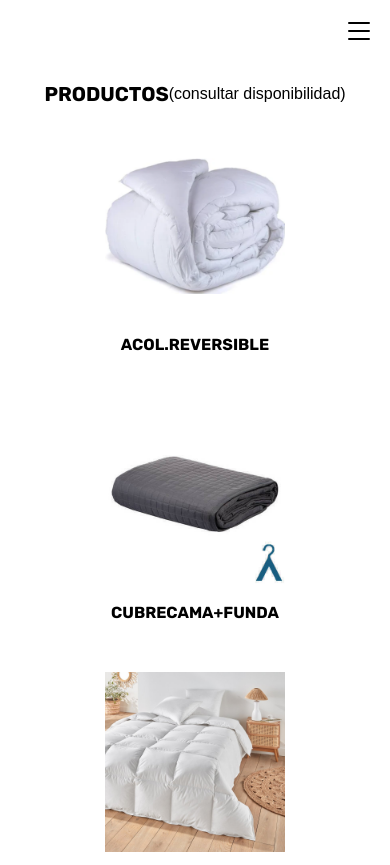
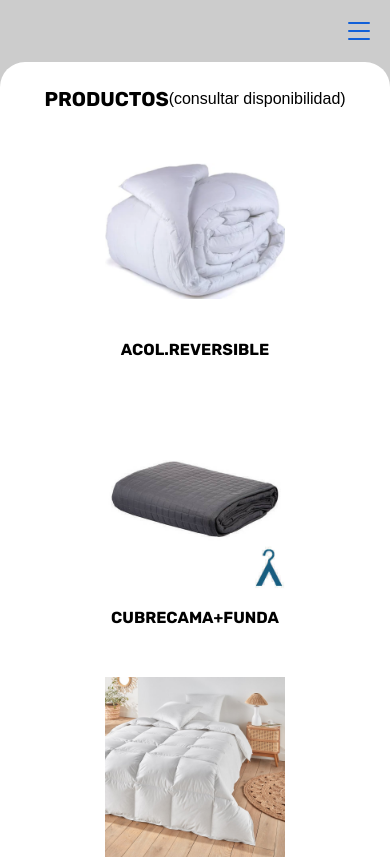
Before and after one commit to ThomasMontana/CatalogoProductos, a plain HTML site: page index.html in a window 390 px wide. Shown: the top 865 px of the page. Drawn offline with nearby package versions, Linux system fonts and the light colour scheme.

Commit message:
Update main.css

```diff
--- a/css/main.css
+++ b/css/main.css
@@ -1,7 +1,8 @@
 @import url('https://fonts.googleapis.com/css2?family=Rubik:wght@300;400;500;600;700;800;900&display=swap');
 body {
+    overflow: auto;
     font-family: Arial, sans-serif;
-    background-color: #ffffff;
+    background-color: #cccccc;
     margin: 0;
     padding: 0;
 }
@@ -79,9 +80,14 @@ a {
 .catalogo-container {
     display: flex;
     max-width: 1200px;
-    margin: 20px auto;
+    margin: auto;
+    margin-bottom: 25px;
     gap: 20px;
     min-height: 60vh;
+    background-color: white ;
+    padding: 25px;
+    border: none;
+    border-radius: 25px;
 }
 
 /* Sidebar */
@@ -145,6 +151,7 @@ a {
     display: grid;
     grid-template-columns: repeat(auto-fill, minmax(200px, 1fr));
     gap: 25px;
+
 }
 .producto {
 
@@ -214,12 +221,17 @@ a {
 /*---Resp---*/
 
 .menu-btn{
-    color: #000000;
+    color: #1160d8;
     font-size: 20px;
     display: none;
     cursor: pointer;
 }
 @media screen and (max-width: 1024px){
+
+    .body-sidebar-active{
+        overflow: hidden;
+    }
+
     .menu-btn{
         display:flex;
     }
@@ -229,14 +241,14 @@ a {
         left: 0;
         width: 200px;
         height: 100vh;
-        background-color: rgba(85, 85, 85, 0.849);
+        background-color: rgb(255, 255, 255);
         display: flex;
         flex-direction: column;
         align-items: center;
         justify-content: center;
         transition: all 0.5s ease;
         transform: translatex(-100%);
-        color: #fff;
+        color: #1b88e0;
     }
     .sidebar ul li{
         margin: 15px 0;
@@ -247,7 +259,7 @@ a {
 
     }
     .sidebar ul li button{
-        color: #fff;
+        color: #000000;
     }
 
     .productos-header{
```
